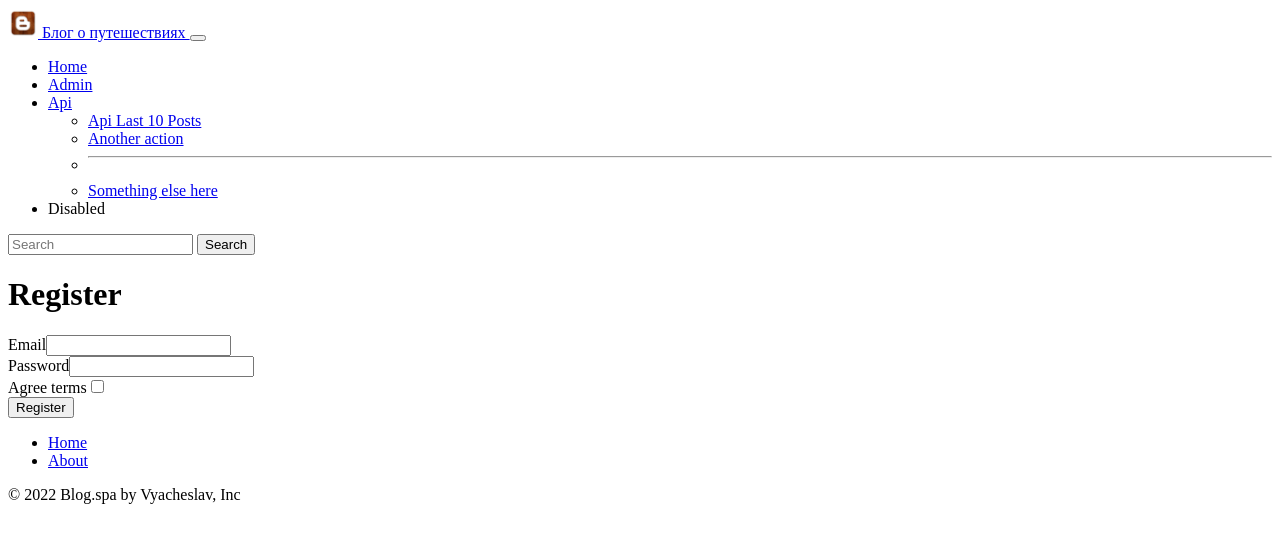
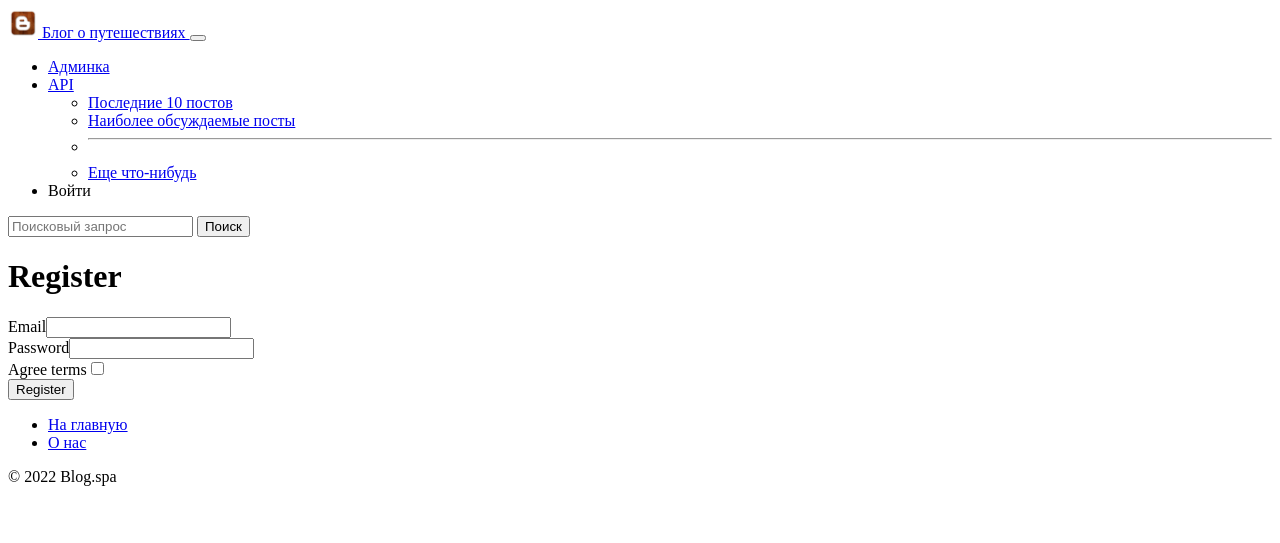
Before and after one commit to QueflyQuefly/blog.spa, a Symfony app: template templates/registration/register.html.twig in a window 1280 px wide. Shown: the top 543 px of the page. Run offline with Twig, Linux system fonts and the light colour scheme; the template is opened without the code that fills it, so the values that code supplies are empty; form fields are guessed from the names that the template uses; some libraries are stand-ins or nearby versions.

Commit message:
Homepage is absolutely done

```diff
--- a/src/Api/Controller/PostController.php
+++ b/src/Api/Controller/PostController.php
@@ -33,7 +33,7 @@ class PostController extends AbstractController
         return new JsonResponse($lastPosts);
     }
 
-    #[Route('/moreTalked/{numberOfPosts<(?!0)\b[0-9]+>?10}', 'moreTalked')]
+    #[Route('/more_talked/{numberOfPosts<(?!0)\b[0-9]+>?3}', 'more_talked')]
     public function getMoreTalkedPostsInJson(int $numberOfPosts): Response
     {
         $moreTalkedPosts = $this->postService->getMoreTalkedPosts($numberOfPosts);
--- a/src/Command/StabCommand.php
+++ b/src/Command/StabCommand.php
@@ -63,13 +63,13 @@ class StabCommand extends Command
                 ->stabService
                 ->toStabDb($this->numberOfIterations);
             $section->overwrite(sprintf(
-                'Cycle with the number of iterations = %s completed in %s',
+                'Cycle with the number of iterations = %s completed in %s seconds',
                 $this->numberOfIterations,
                 microtime(true) - $this->startTime
             ));
         } catch (\Exception $e) {
             $section->overwrite(sprintf(
-                'Cycle (%s) completed in %s with error, see below',
+                'Cycle (%s) completed in %s sec. with error, see below',
                 $this->numberOfIterations,
                 microtime(true) - $this->startTime
             ));
--- a/templates/base.html.twig
+++ b/templates/base.html.twig
@@ -17,7 +17,7 @@
     <body>
         <nav class="navbar navbar-expand-lg navbar-light bg-light">
             <div class="container-fluid">
-                <a class="navbar-brand" href="#">
+                <a class="navbar-brand" href="{{ path('homepage') }}">
                     <img src="{{ asset('favicon.ico') }}" alt="" width="30" height="30" class="d-inline-block align-text-top">
                     Блог о путешествиях
                 </a>
@@ -27,29 +27,26 @@
                 <div class="collapse navbar-collapse" id="navbarSupportedContent">
                     <ul class="navbar-nav me-auto mb-2 mb-lg-0">
                         <li class="nav-item">
-                            <a class="nav-link active" aria-current="page" href="#">Home</a>
-                        </li>
-                        <li class="nav-item">
-                            <a class="nav-link" href="{{ path('admin') }}">Admin</a>
+                            <a class="nav-link" aria-current="page" href="{{ path('admin') }}">Админка</a>
                         </li>
                         <li class="nav-item dropdown">
                             <a class="nav-link dropdown-toggle" href="#" id="navbarDropdown" role="button" data-bs-toggle="dropdown" aria-expanded="false">
-                                Api
+                                API
                             </a>
                             <ul class="dropdown-menu" aria-labelledby="navbarDropdown">
-                                <li><a class="dropdown-item" href="{{ path('api_post_last') }}">Api Last 10 Posts</a></li>
-                                <li><a class="dropdown-item" href="#">Another action</a></li>
+                                <li><a class="dropdown-item" href="{{ path('api_post_last') }}">Последние 10 постов</a></li>
+                                <li><a class="dropdown-item" href="{{ path('api_post_more_talked') }}">Наиболее обсуждаемые посты</a></li>
                                 <li><hr class="dropdown-divider"></li>
-                                <li><a class="dropdown-item" href="#">Something else here</a></li>
+                                <li><a class="dropdown-item disabled" href="#">Еще что-нибудь</a></li>
                             </ul>
                         </li>
                         <li class="nav-item">
-                            <a class="nav-link disabled">Disabled</a>
+                            <a class="nav-link disabled">Войти</a>
                         </li>
                     </ul>
                     <form class="d-flex">
-                        <input class="form-control me-2" type="search" placeholder="Search" aria-label="Search">
-                        <button class="btn btn-outline-success" type="submit">Search</button>
+                        <input class="form-control me-2" type="search" placeholder="Поисковый запрос" aria-label="Search">
+                        <button class="btn btn-outline-success" type="submit">Поиск</button>
                     </form>
                 </div>
             </div>
@@ -61,10 +58,10 @@
         <div class="container">
             <footer class="py-3 my-4">
                 <ul class="nav justify-content-center border-bottom pb-3 mb-3">
-                    <li class="nav-item"><a href="#" class="nav-link px-2 text-muted">Home</a></li>
-                    <li class="nav-item"><a href="#" class="nav-link px-2 text-muted">About</a></li>
+                    <li class="nav-item"><a href="{{ path('homepage') }}" class="nav-link px-2 text-muted">На главную</a></li>
+                    <li class="nav-item"><a href="#" class="nav-link disabled px-2 text-muted">О нас</a></li>
                 </ul>
-                <p class="text-center text-muted">&copy; 2022 Blog.spa by Vyacheslav, Inc</p>
+                <p class="text-center text-muted">&copy; 2022 Blog.spa</p>
             </footer>
         </div>
     </body>
```
Also changed, not shown: assets/src/api/api.js (+50 -6 lines), assets/src/app.js (+6 -123 lines), assets/src/functions/functions.js (added, +77 -0 lines), templates/homepage.html.twig (+6 -3 lines).
